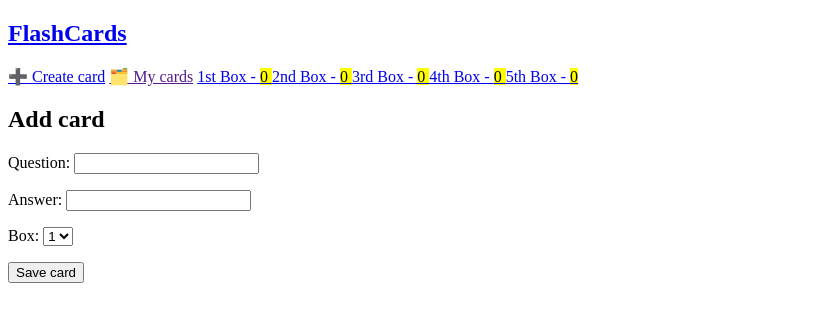
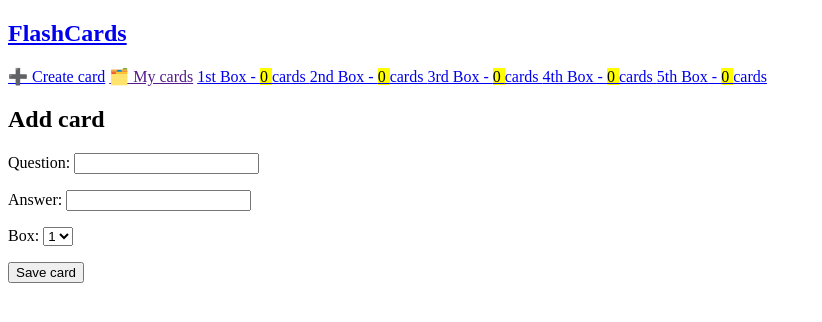
Before and after one commit to hengage/flashcards, a Django app: page /new in a window 1280 px wide. Shown: the top 322 px of the page, without its empty margins (0-822 px from the left). Run offline with Django 4.2, Linux system fonts and the light colour scheme; data that the repository does not hold is empty.

Commit message:
Reafactor: refactored cards_tags and box links template

```diff
--- a/apps/cards/templates/cards/_box_links.html
+++ b/apps/cards/templates/cards/_box_links.html
@@ -2,6 +2,7 @@
 
 {% for box in boxes %}
     <a href="{% url 'box' box_num=box.number %}">
-         {{ box.number | ordinal }} Box - <mark>{{ box.card_count }} </mark>
+         {{ box.number | ordinal }} Box - <mark>{{ box.cards | length }} </mark>
+         card{{ box.cards | pluralize}}
     </a>
 {% endfor %}
--- a/apps/cards/templatetags/cards_tags.py
+++ b/apps/cards/templatetags/cards_tags.py
@@ -8,10 +8,10 @@ register = template.Library()
 def boxes_as_links():
     boxes = []
     for box_num in BOXES:
-        card_count = CardModel.objects.filter(box=box_num).count()
+        cards = CardModel.objects.filter(box=box_num)
         boxes.append({
             'number': box_num,
-            'card_count': card_count
+            'cards': cards
         })
 
     return {'boxes': boxes}
```
